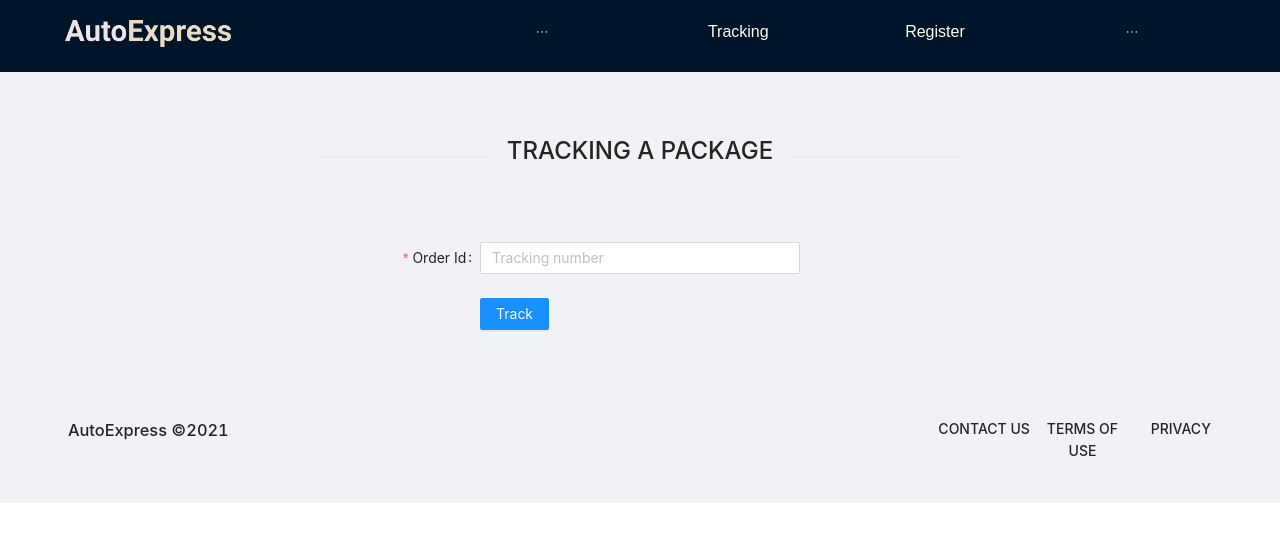
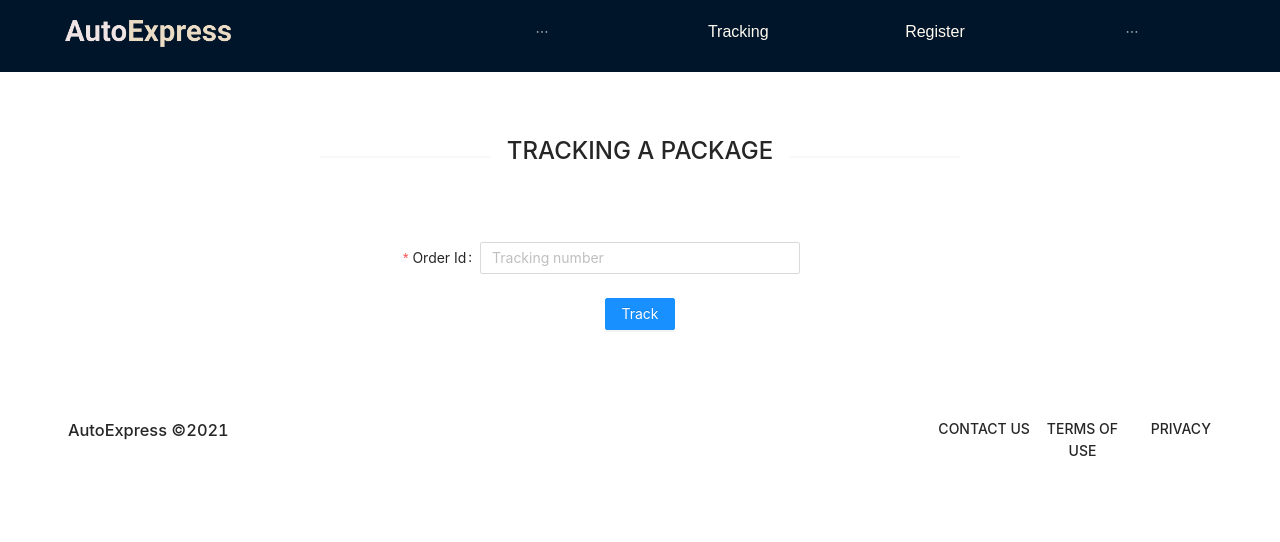
Before and after one commit to shenyue0625/UAV, a React (Create React App) app in the folder FrontEnd/uavweb2/: page /tracking in a window 1280 px wide. Shown: the top 542 px of the page. Built offline with nearby package versions, Linux system fonts and the light colour scheme.

Commit message:
Reset entire background color to pure white.

```diff
--- a/FrontEnd/uavweb2/src/App.js
+++ b/FrontEnd/uavweb2/src/App.js
@@ -25,11 +25,11 @@ class App extends React.Component {
                         <Top isLoggedIn={this.state.isLoggedIn} setLoggedIn={this.setLoggedIn}/>
                     </Header>
 
-                    <Content>
+                    <Content className="App-content">
                         <Main isLoggedIn={this.state.isLoggedIn} setLoggedIn={this.setLoggedIn}/>
                     </Content>
 
-                    <Footer>
+                    <Footer className="App-footer">
                         <Bottom />
                     </Footer>
                 </Layout>
--- a/FrontEnd/uavweb2/src/components/Tracking.js
+++ b/FrontEnd/uavweb2/src/components/Tracking.js
@@ -14,7 +14,7 @@ const layout = {
 
 const tailLayout = {
     wrapperCol: {
-        offset: 6
+        offset: 0
     }
 };
 
@@ -124,7 +124,7 @@ class Tracking extends React.Component {
                                             ： {this.state.trackingInfo.orderId}</h2>
                                         <br/><br/>
                                         <br/><br/>
-                                        <Timeline mode="right">
+                                        <Timeline mode="left">
                                             <Timeline.Item label="Delivery Order been placed"
                                                            color="green">{Date(this.state.time)}
                                                 <br/><br/>
--- a/FrontEnd/uavweb2/src/styles/App.css
+++ b/FrontEnd/uavweb2/src/styles/App.css
@@ -5,3 +5,11 @@
     width: 100%;
     z-index: 1;
 }
+
+.App-content {
+    background-color: white;
+}
+
+.App-footer {
+    background-color: white;
+}
--- a/FrontEnd/uavweb2/src/styles/Tracking.css
+++ b/FrontEnd/uavweb2/src/styles/Tracking.css
@@ -1,3 +1,3 @@
 .App-main-tracking {
-    text-align: left;
+    text-align: center;
 }
```
